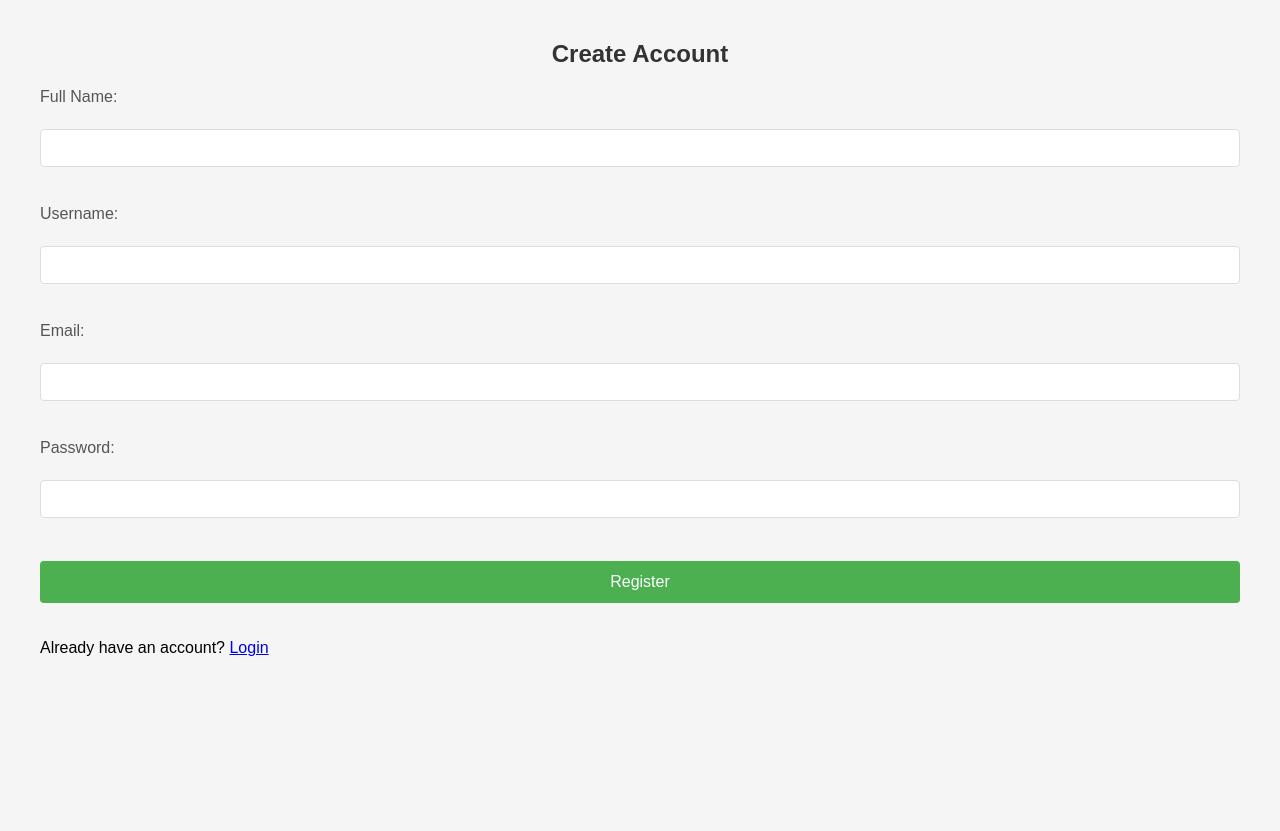
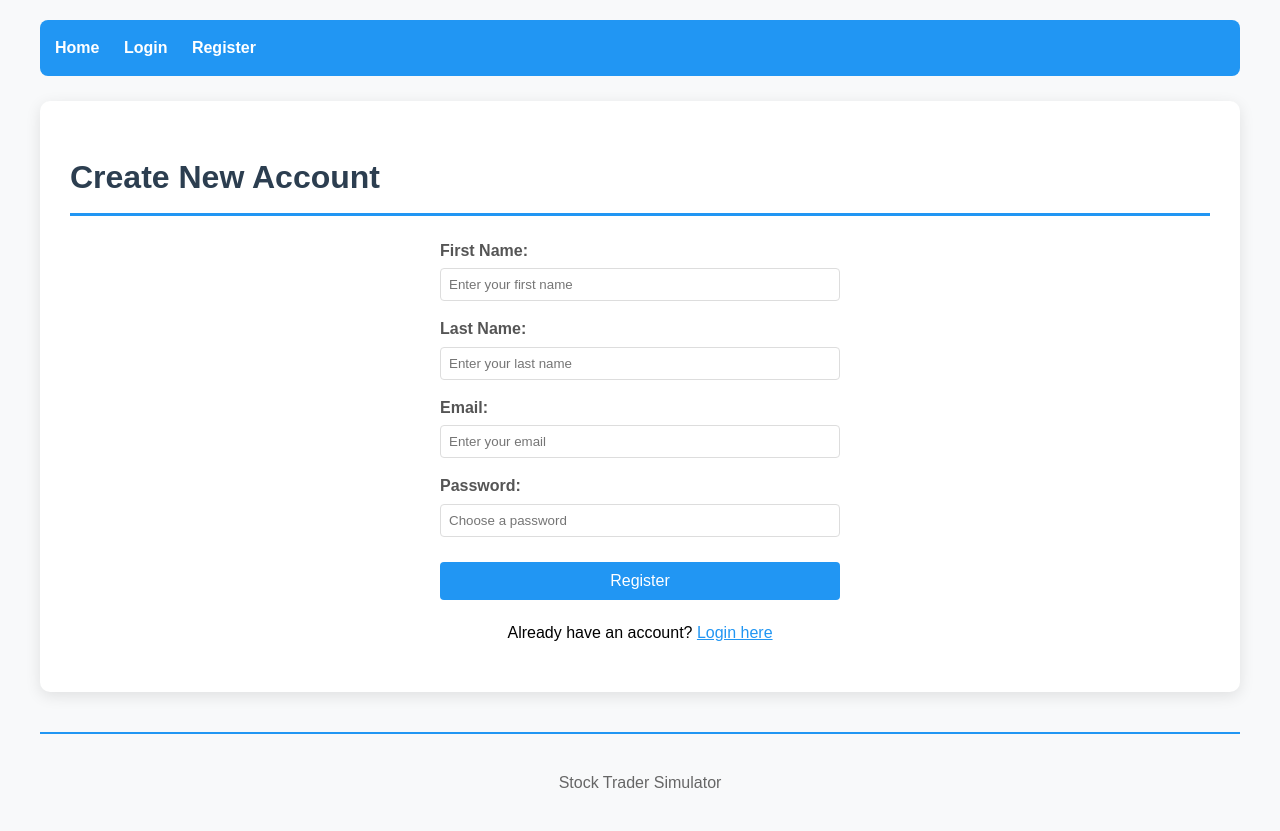
Before and after one commit to madelyn-wolf1/Group-Project, a Flask app: page /register in a window 1280 px wide. Before the commit the page ends 656 px from the top, so only its background shows below. Run offline with Flask 3, Linux system fonts and the light colour scheme.

Commit message:
Update templates: add base template and improve all pages
1. Added base.html as the main layout template
2. Updated login.html with improved form styling
3. Updated register.html with proper field names (first_name, last_name)
4. Updated dashboard.html to use account.CashBalance instead of balance
5. All templates now extend base.html

```diff
--- /dev/null
+++ b/folder1/templates/base.html
@@ -0,0 +1,152 @@
+<!DOCTYPE html>
+<html>
+<head>
+    <meta charset="UTF-8">
+    <title>{% block title %}Stock Trader{% endblock %}</title>
+    <style>
+        body {
+            font-family: Arial, sans-serif;
+            max-width: 1200px;
+            margin: 0 auto;
+            padding: 20px;
+            line-height: 1.6;
+            background-color: #f8f9fa;
+        }
+        nav {
+            background-color: #2196F3;
+            padding: 15px;
+            border-radius: 8px;
+            margin-bottom: 25px;
+        }
+        nav a {
+            color: white;
+            text-decoration: none;
+            margin-right: 20px;
+            font-weight: bold;
+        }
+        nav a:hover {
+            text-decoration: underline;
+        }
+        .container {
+            background: white;
+            padding: 30px;
+            border-radius: 10px;
+            box-shadow: 0 4px 15px rgba(0,0,0,0.1);
+        }
+        h1 {
+            color: #2c3e50;
+            border-bottom: 3px solid #2196F3;
+            padding-bottom: 10px;
+        }
+        .flash-messages {
+            margin-bottom: 20px;
+        }
+        .flash {
+            padding: 10px;
+            border-radius: 4px;
+            margin-bottom: 10px;
+        }
+        .flash.success {
+            background-color: #d4edda;
+            border: 1px solid #c3e6cb;
+            color: #155724;
+        }
+        .flash.error {
+            background-color: #f8d7da;
+            border: 1px solid #f5c6cb;
+            color: #721c24;
+        }
+        footer {
+            margin-top: 40px;
+            padding-top: 20px;
+            border-top: 2px solid #2196F3;
+            color: #666;
+            text-align: center;
+        }
+        button {
+            background-color: #2196F3;
+            color: white;
+            padding: 10px 20px;
+            border: none;
+            border-radius: 4px;
+            cursor: pointer;
+            font-size: 16px;
+        }
+        button:hover {
+            background-color: #1976D2;
+        }
+        input[type="text"],
+        input[type="email"],
+        input[type="password"],
+        input[type="number"] {
+            width: 100%;
+            padding: 8px;
+            margin: 5px 0 15px 0;
+            border: 1px solid #ddd;
+            border-radius: 4px;
+            box-sizing: border-box;
+        }
+        label {
+            font-weight: bold;
+            color: #555;
+        }
+        table {
+            width: 100%;
+            border-collapse: collapse;
+            margin: 15px 0;
+        }
+        th, td {
+            padding: 12px;
+            text-align: left;
+            border-bottom: 1px solid #ddd;
+        }
+        th {
+            background-color: #f2f2f2;
+            font-weight: bold;
+        }
+        tr:hover {
+            background-color: #f5f5f5;
+        }
+        .balance {
+            font-size: 24px;
+            color: #28a745;
+            font-weight: bold;
+        }
+    </style>
+</head>
+<body>
+    <nav>
+        <a href="/">Home</a>
+        {% if session.user_id %}
+            <a href="/dashboard">Dashboard</a>
+            <a href="/profile">Profile</a>
+            <a href="/logout">Logout</a>
+            {% if session.is_admin %}
+                <a href="/admin/stocks" style="color: #ffc107;">Admin Panel</a>
+            {% endif %}
+        {% else %}
+            <a href="/login">Login</a>
+            <a href="/register">Register</a>
+        {% endif %}
+    </nav>
+
+    <div class="container">
+        {% with messages = get_flashed_messages(with_categories=true) %}
+            {% if messages %}
+                <div class="flash-messages">
+                    {% for category, message in messages %}
+                        <div class="flash {{ category }}">{{ message }}</div>
+                    {% endfor %}
+                </div>
+            {% endif %}
+        {% endwith %}
+
+        {% block content %}
+        {% endblock %}
+    </div>
+
+    <footer>
+        <p>Stock Trader Simulator</p>
+    </footer>
+</body>
+</html>
--- a/folder1/templates/register.html
+++ b/folder1/templates/register.html
@@ -1,89 +1,35 @@
-<!DOCTYPE html>
-<html>
-<head>
-    <title>Register</title>
-    <style>
-        body {
-            font-family: Arial, sans-serif;
-            margin: 40px;
-            background-color: #f5f5f5;
-        }
-        .container {
-            max-width: 350px;
-            margin: 0 auto;
-            background: white;
-            padding: 30px;
-            border-radius: 8px;
-            box-shadow: 0 2px 10px rgba(0,0,0,0.1);
-        }
-        h2 {
-            margin: 0 0 20px 0;
-            color: #333;
-            text-align: center;
-        }
-        label {
-            display: block;
-            margin-bottom: 5px;
-            color: #555;
-            font-weight: 500;
-        }
-        input {
-            width: 100%;
-            padding: 10px;
-            margin-bottom: 20px;
-            border: 1px solid #ddd;
-            border-radius: 4px;
-            box-sizing: border-box;
-            font-size: 14px;
-        }
-        input:focus {
-            outline: none;
-            border-color: #4CAF50;
-        }
-        button {
-            width: 100%;
-            background: #4CAF50;
-            color: white;
-            padding: 12px;
-            border: none;
-            border-radius: 4px;
-            font-size: 16px;
-            cursor: pointer;
-            margin: 5px 0 20px 0;
-        }
-        button:hover {
-            background: #45a049;
-        }
-        .login-link {
-            text-align: center;
-            color: #666;
-        }
-        .login-link a {
-            color: #4CAF50;
-            text-decoration: none;
-        }
-        .login-link a:hover {
-            text-decoration: underline;
-        }
-    </style>
-</head>
-<body>
-    <h2>Create Account</h2>
-    <form method="POST">
-        <label>Full Name:</label><br>
-        <input type="text" name="full_name" required><br><br>
+{% extends "base.html" %}
 
-        <label>Username:</label><br>
-        <input type="text" name="username" required><br><br>
+{% block title %}Register - Stock Trader{% endblock %}
 
-        <label>Email:</label><br>
-        <input type="email" name="email" required><br><br>
+{% block content %}
+<h1>Create New Account</h1>
 
-        <label>Password:</label><br>
-        <input type="password" name="password" required><br><br>
+<form method="POST" style="max-width: 400px; margin: 0 auto;">
+    <div>
+        <label for="first_name">First Name:</label>
+        <input type="text" id="first_name" name="first_name" required placeholder="Enter your first name">
+    </div>
 
-        <button type="submit">Register</button>
-    </form>
-    <p>Already have an account? <a href="/login">Login</a></p>
-</body>
-</html>
+    <div>
+        <label for="last_name">Last Name:</label>
+        <input type="text" id="last_name" name="last_name" required placeholder="Enter your last name">
+    </div>
+
+    <div>
+        <label for="email">Email:</label>
+        <input type="email" id="email" name="email" required placeholder="Enter your email">
+    </div>
+
+    <div>
+        <label for="password">Password:</label>
+        <input type="password" id="password" name="password" required placeholder="Choose a password">
+    </div>
+
+    <button type="submit" style="width: 100%; margin-top: 10px;">Register</button>
+</form>
+
+<div style="text-align: center; margin-top: 20px;">
+    <p>Already have an account? <a href="/login" style="color: #2196F3;">Login here</a></p>
+</div>
+{% endblock %}
```
Also changed, not shown: folder1/templates/dashboard.html (+93 -102 lines), folder1/templates/login.html (+20 -84 lines).
